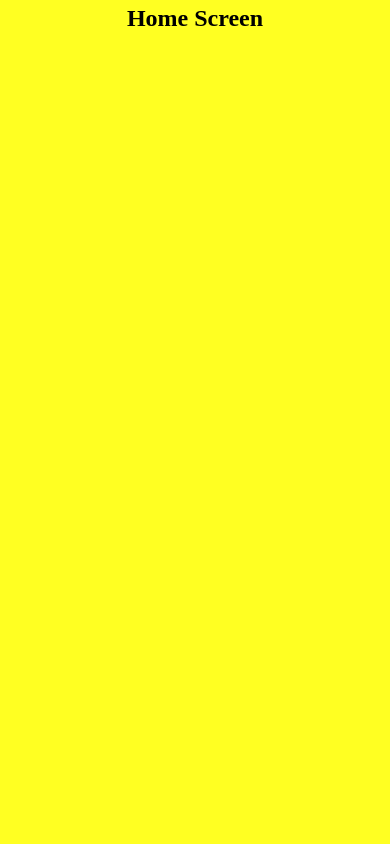
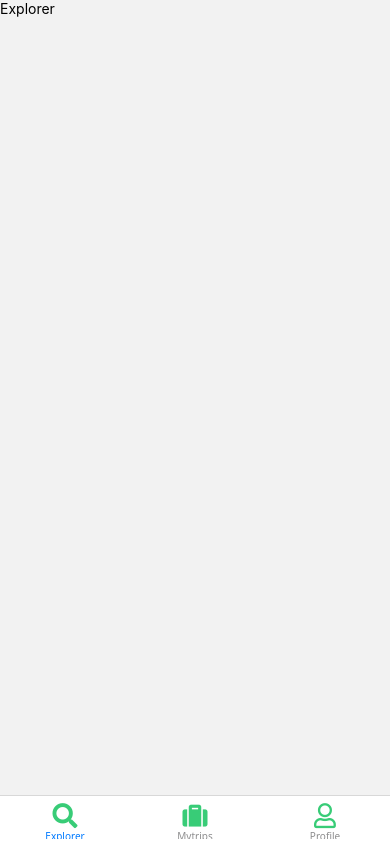
Before and after one commit to rishavConsoleLog21/cityExplorer, a React Native app: screen /Home in a window 390 px wide. Built offline with nearby package versions, Linux system fonts and the light colour scheme.

Commit message:
Add Tab navigator with icons

```diff
--- a/package.json
+++ b/package.json
@@ -10,13 +10,17 @@
     "test": "jest"
   },
   "dependencies": {
+    "@react-native-async-storage/async-storage": "^1.24.0",
+    "@react-navigation/bottom-tabs": "^7.0.6",
     "@react-navigation/native": "^7.0.3",
     "@react-navigation/native-stack": "^7.1.0",
+    "@types/react-native-vector-icons": "^6.4.18",
     "firebase": "^11.0.2",
     "react": "18.3.1",
     "react-native": "0.76.2",
     "react-native-safe-area-context": "^4.14.0",
-    "react-native-screens": "^4.2.0"
+    "react-native-screens": "^4.2.0",
+    "react-native-vector-icons": "^10.2.0"
   },
   "devDependencies": {
     "@babel/core": "^7.25.2",
--- a/src/screens/Home.tsx
+++ b/src/screens/Home.tsx
@@ -1,17 +1,60 @@
 import {StyleSheet, Text, View} from 'react-native';
 import React from 'react';
+import Icon from 'react-native-vector-icons/FontAwesome5';
 
 // Navigation
 import {NativeStackScreenProps} from '@react-navigation/native-stack';
 import {RootStackParamList} from '../App';
+import {createBottomTabNavigator} from '@react-navigation/bottom-tabs';
+import Profile from './tabs/Profile';
+import Mytrips from './tabs/Mytrips';
+import Explorer from './tabs/Explorer';
+
+export type RootTabParamList = {
+  Explorer: undefined;
+  Mytrips: undefined;
+  Profile: undefined;
+};
 
 type HomeProps = NativeStackScreenProps<RootStackParamList, 'Home'>;
 
+const Tab = createBottomTabNavigator<RootTabParamList>();
+
 const Home = ({navigation}: HomeProps) => {
   return (
-    <View style={styles.container}>
-      <Text style={styles.header}>Home Screen</Text>
-    </View>
+    <Tab.Navigator
+      initialRouteName="Explorer"
+      screenOptions={{
+        headerShown: false,
+      }}>
+      <Tab.Screen
+        name="Explorer"
+        component={Explorer}
+        options={{
+          tabBarIcon: ({color, size, focused}) => (
+            <Icon name={'search'} size={size} color="#38CC77" />
+          ),
+        }}
+      />
+      <Tab.Screen
+        name="Mytrips"
+        component={Mytrips}
+        options={{
+          tabBarIcon: ({color, size, focused}) => (
+            <Icon name={'suitcase'} size={size} color="#38CC77" />
+          ),
+        }}
+      />
+      <Tab.Screen
+        name="Profile"
+        component={Profile}
+        options={{
+          tabBarIcon: ({color, size, focused}) => (
+            <Icon name={'user'} size={size} color="#38CC77" />
+          ),
+        }}
+      />
+    </Tab.Navigator>
   );
 };
 
--- /dev/null
+++ b/src/screens/tabs/Explorer.tsx
@@ -0,0 +1,18 @@
+import {StyleSheet, Text, View} from 'react-native';
+import React from 'react';
+import {RootTabParamList} from '../screens/Home';
+import {NativeStackScreenProps} from '@react-navigation/native-stack';
+
+type ExplorerProps = NativeStackScreenProps<RootTabParamList, 'Explorer'>;
+
+const Explorer = ({navigation}: ExplorerProps) => {
+  return (
+    <View>
+      <Text>Explorer</Text>
+    </View>
+  );
+};
+
+export default Explorer;
+
+const styles = StyleSheet.create({});
--- /dev/null
+++ b/src/screens/tabs/Mytrips.tsx
@@ -0,0 +1,14 @@
+import {StyleSheet, Text, View} from 'react-native';
+import React from 'react';
+
+const Mytrips = () => {
+  return (
+    <View>
+      <Text>Mytrips</Text>
+    </View>
+  );
+};
+
+export default Mytrips;
+
+const styles = StyleSheet.create({});
--- /dev/null
+++ b/src/screens/tabs/Profile.tsx
@@ -0,0 +1,14 @@
+import {StyleSheet, Text, View} from 'react-native';
+import React from 'react';
+
+const Profile = () => {
+  return (
+    <View>
+      <Text>Profile</Text>
+    </View>
+  );
+};
+
+export default Profile;
+
+const styles = StyleSheet.create({});
```
Also changed, not shown: 2 other files (tests, documents, lock files or other folders).
